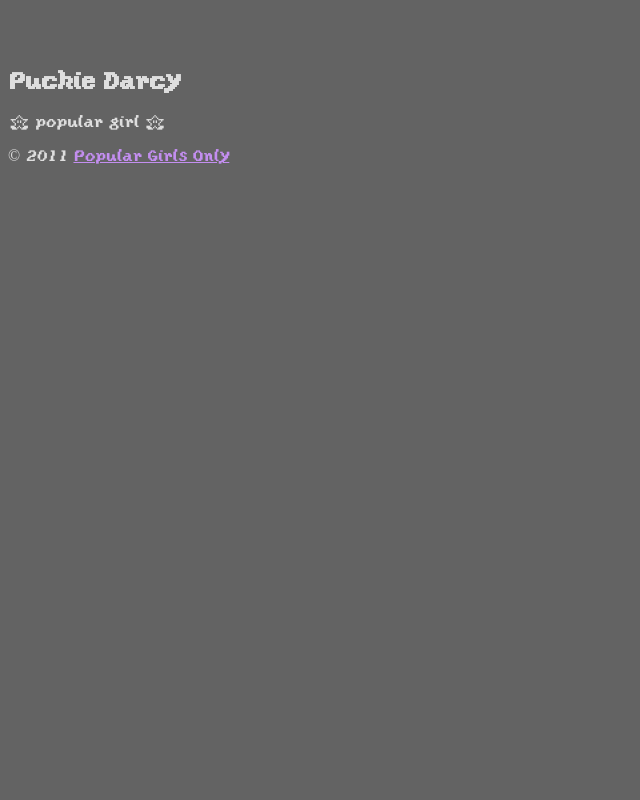
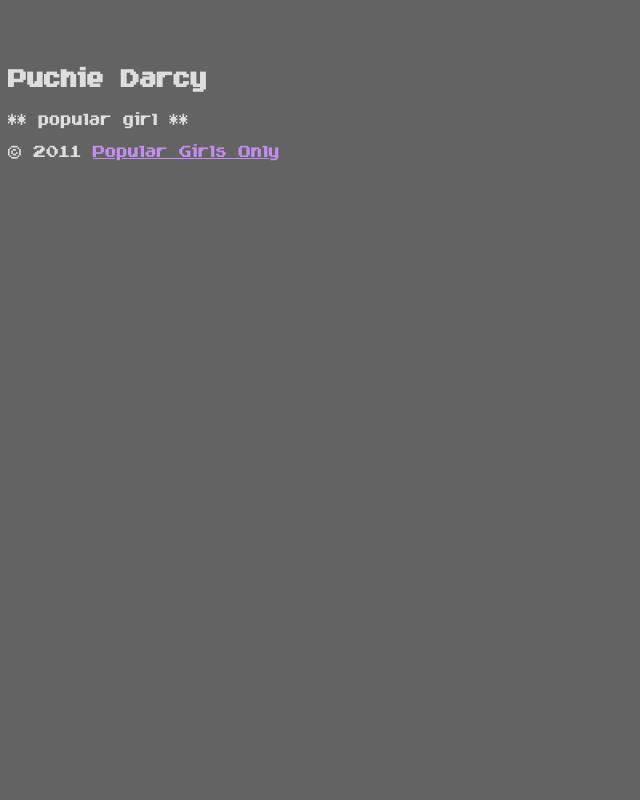
Before and after one commit to puchiedarcy/puchiedarcy.com, a PHP site: template web/views/master/head.php in a window 1280 px wide. Shown: the whole page, without its empty margins (0-640 px from the left). Run offline with PHP 8.4, Linux system fonts and the light colour scheme; the template is opened without the code that fills it, so the values that code supplies are empty.

Commit message:
* new font

```diff
--- a/web/css/styles.css
+++ b/web/css/styles.css
@@ -1,12 +1,12 @@
 @font-face
 {
-    font-family: yoster;
-    src: url('/css/yoster.ttf');
+    font-family: sitefont;
+    src: url('/css/ARCADEPI.ttf');
 }
 
 body
 {
-    font-family: yoster;
+    font-family: sitefont;
     background-color:#636363;
     padding-top:60px;
     color:#DEDEDE;
@@ -47,7 +47,7 @@
     overflow: visible;
     background-color: #1E1E1E;
     font-size: 20px;
-    line-height: 40px;
+    line-height: 45px;
 }
 
 .topbar .brand
--- a/web/views/master/header.php
+++ b/web/views/master/header.php
@@ -1,2 +1,2 @@
 <h2>Puchie Darcy</h2>
-<p># popular girl #</p>
+<p>** popular girl **</p>
```
Also changed, not shown: web/css/ARCADEPI.ttf (added), web/css/yoster.ttf (deleted).
